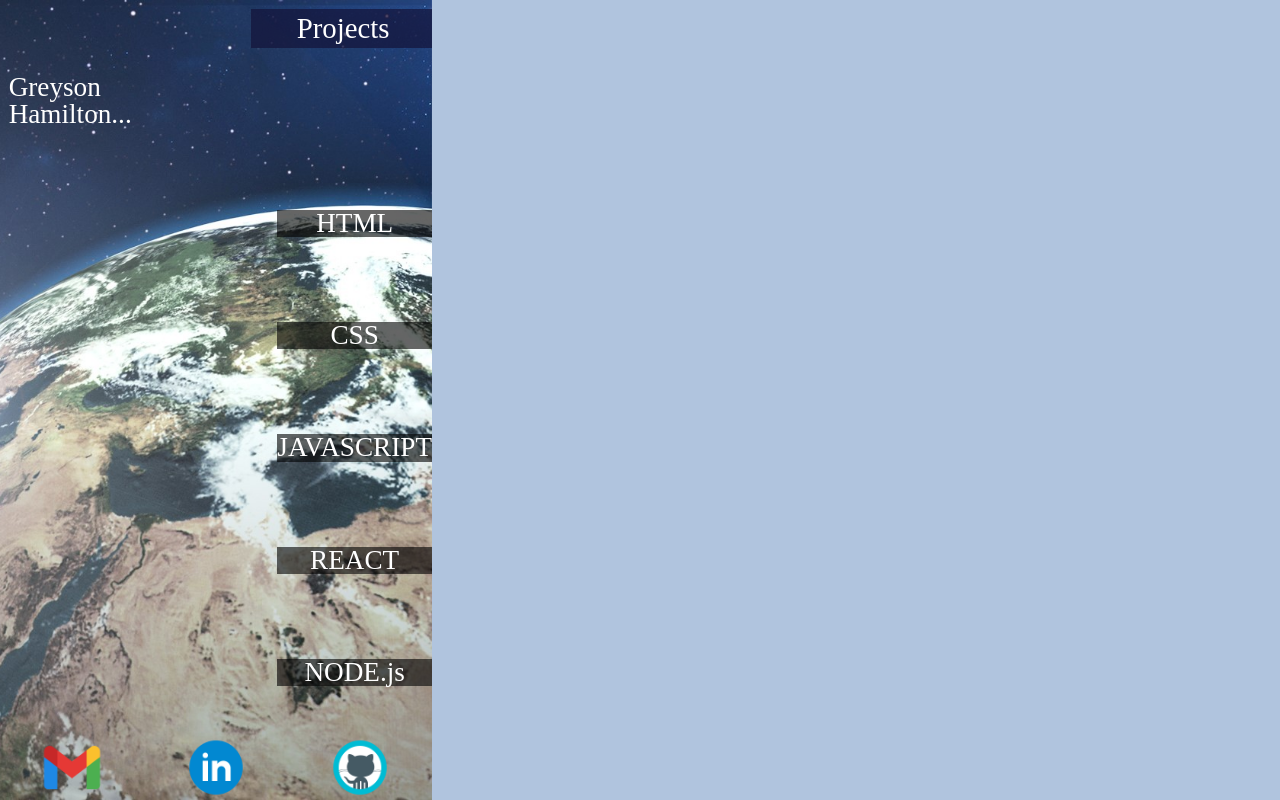
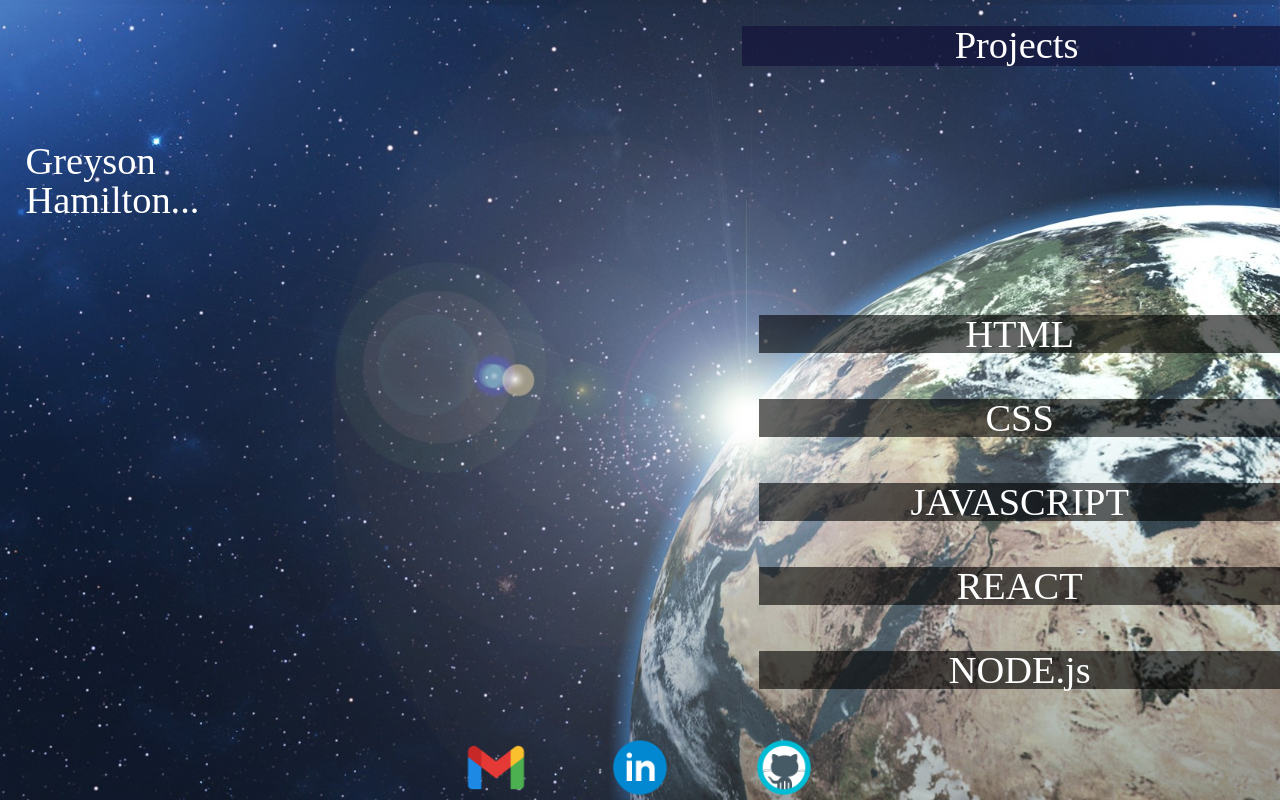
Before and after one commit to greysonhamilton/Styledfolio, a React (Create React App) app: page / in a window 1280 px wide. Built offline with nearby package versions, Linux system fonts and the light colour scheme.

Commit message:
style media size

```diff
--- a/public/index.css
+++ b/public/index.css
@@ -53,12 +53,6 @@ html {
 	font-size: 16px;
 }
 
-body {
-	display: flex;
-	text-decoration: none;
-	border: none;
-}
-
 div#root {
 	display: flex;
 }
--- a/src/Assets/Styled.js
+++ b/src/Assets/Styled.js
@@ -33,6 +33,13 @@ export const Main=styled.div `
     height: 86vh;
     font-size: 1.7rem;
 
+    @media (min-width: 500px) {
+        font-size: 2.2rem;
+    }
+
+    @media (min-width: 750px) {
+        font-size: 2.4rem;
+    }
 `;
 
 export const Animate=styled.div `
@@ -43,6 +50,11 @@ export const Animate=styled.div `
     width: 40%;
     justify-content: space-around;
 
+    @media (min-width: 1024px) {
+        width: 65%;
+        margin: 15% 0 0 40%;
+        justify-content: space-evenly;
+    }
 `;
 
 export const Skill = styled.div`
@@ -85,12 +97,25 @@ export const About=styled.div `
 export const Ul=styled.ul `
 
     display: flex;
-    width: 50%;
+    width: 45%;
     font-size: 1.4rem;
     background-color: rgba(0,0,0,0.7);
-    margin: 15% 0.5%;
+    margin: 15% 0;
+    padding: 1%;
     position: absolute;
 
+    @media (min-width: 500px) {
+        font-size: 1.7rem;
+    }
+
+    @media (min-width: 600px) {
+        margin: 13% 0;
+    }
+
+    @media (min-width: 750px) {
+        font-size: 2rem;
+        margin: 6% 0;
+    }
 `;
 
 export const Li=styled.li `
--- a/src/Components/Footer.js
+++ b/src/Components/Footer.js
@@ -7,6 +7,7 @@ import linkedin from '../Assets/images/linkedin.png';
 const Footing = styled.div`
 
     display: flex;
+    justify-content: space-evenly;
 
 `;
 
--- a/src/Components/Header.js
+++ b/src/Components/Header.js
@@ -11,6 +11,9 @@ const Heading = styled.div`
     margin: 2% 0 1% 58%;
     height: 5vh;
 
+    @media (min-width: 500px) {
+        font-size: 2.4rem;
+    }
 `;
 
 const Container = styled.div`
@@ -33,6 +36,21 @@ const Ul = styled.ul `
     background-color: rgb(19, 19, 57,0.7);
     position: absolute;
 
+    @media (min-width: 500px) {
+        font-size: 2.2rem;
+    }
+
+    @media (min-width: 600px) {
+        margin: 28% 0 0 0;
+    }
+
+    @media (min-width: 900px) {
+        margin: 24% 0 0 0;
+    }
+
+    @media (min-width: 1024px) {
+        margin: 22% 0 0 0;
+    }
 `;
 
 const Li = styled.li`
@@ -53,6 +71,11 @@ const Anchor = styled.a`
         text-decoration: none;
         color: white;
     }
+
+    @media (min-width: 500px) {
+        font-size: 1.8rem;
+    }
+
 `;
 
 const Header = ({ title, items }) => {
```
